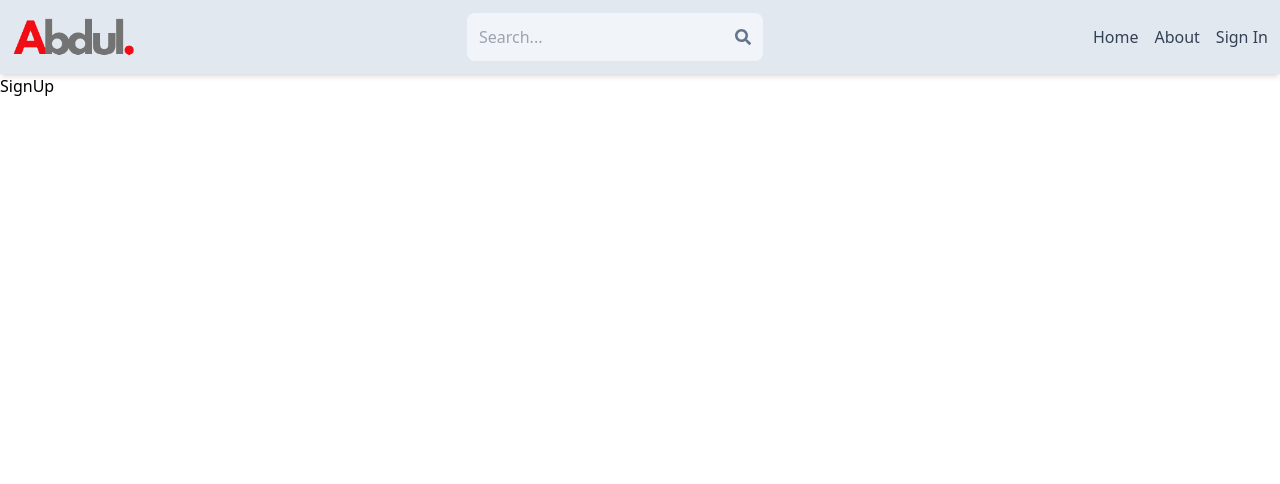
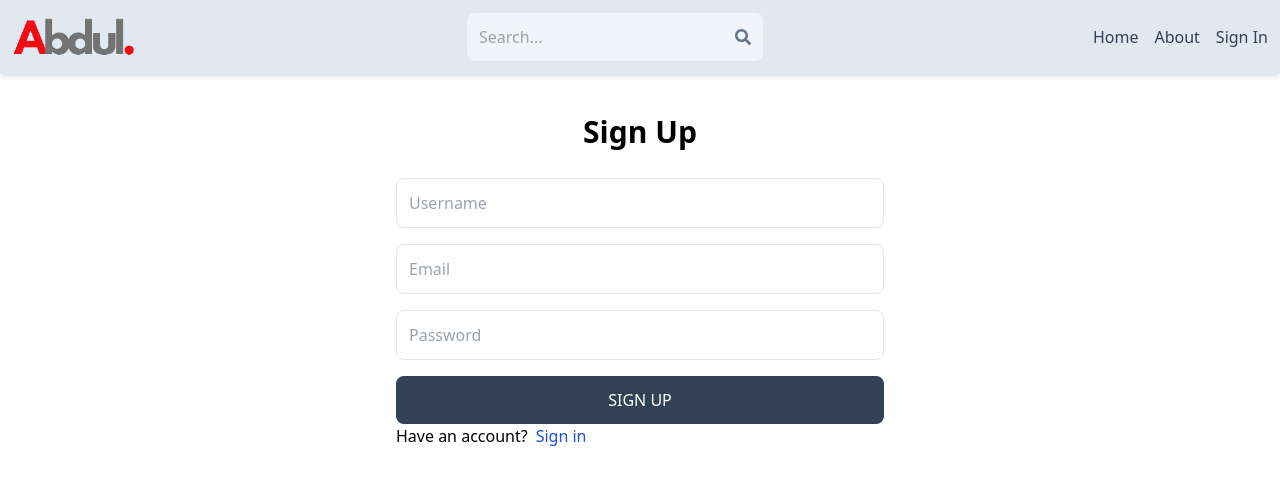
Before and after one commit to zakus2023/abdul-mern-realestate, a React (Vite) app in the folder client/: page /signup in a window 1280 px wide. Shown: the top 484 px of the page. Built offline with nearby package versions, Linux system fonts and the light colour scheme.

Commit message:
completed signup page ui

```diff
--- a/client/src/Pages/SignUp.jsx
+++ b/client/src/Pages/SignUp.jsx
@@ -1,9 +1,24 @@
 import React from 'react'
+import {Link} from 'react-router-dom'
 
 export default function SignUp() {
   return (
-    <div>
-      SignUp
+    <div className="p-3 max-w-lg mx-auto">
+      <h1 className="text-3xl text-center font-semibold  my-7">Sign Up</h1>
+      <form className='flex flex-col gap-4'>
+        <input type="text" placeholder="Username" className="border p-3 rounded-lg" id="username" />
+        <input type="email" placeholder="Email" className="border p-3 rounded-lg" id="email" />
+        <input type="password" placeholder="Password" className="border p-3 rounded-lg" id="password" />
+        <button className="bg-slate-700 text-white rounded-lg p-3 uppercase hover:opacity-95 disabled:opacity-80">Sign Up</button>
+      </form>
+      <div className="flex gap-2">
+        <p>Have an account?</p>
+        <Link to='/signin'>
+        <span className="text-blue-700">Sign in</span>
+        </Link>
+
+      </div>
+
     </div>
   )
 }
```
